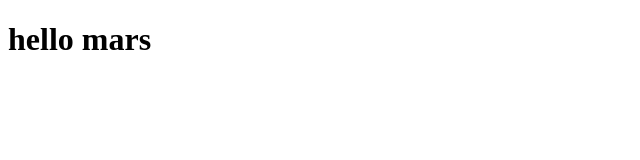
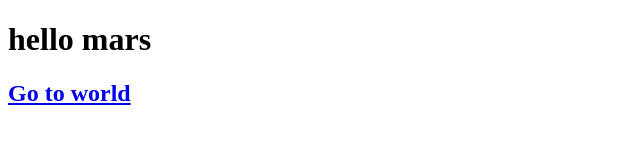
Before and after one commit to ChasVanDav/tkh-html-practice, a plain HTML site: page mars.html in a window 1280 px wide. Shown: the whole page, without its empty margins (0-640 px from the left). Drawn offline with Linux system fonts and the light colour scheme.

Commit message:
added link to mars page to index page

```diff
--- a/mars.html
+++ b/mars.html
@@ -7,6 +7,6 @@
 </head>
 <body>
     <h1>hello mars</h1>
-
+    <h2><a href="index.html">Go to world</a></h2>
 </body>
 </html>
```
